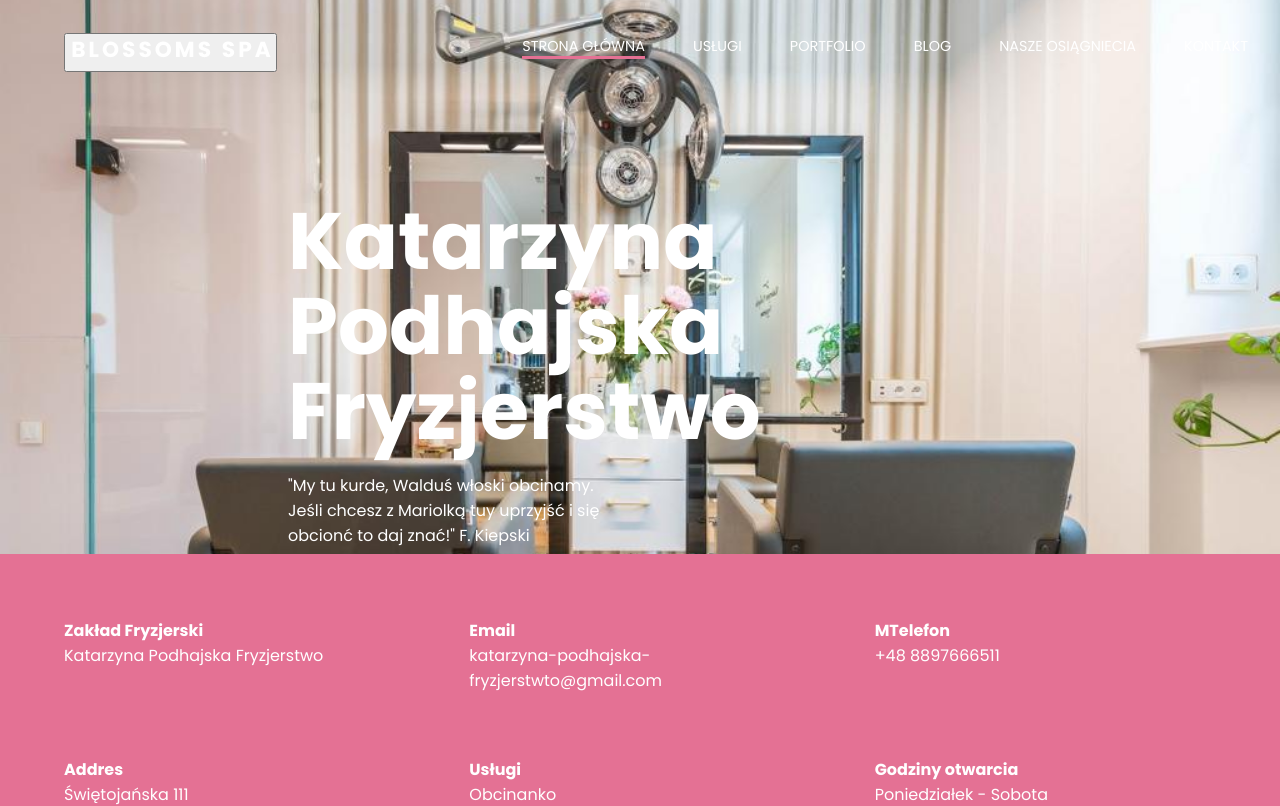
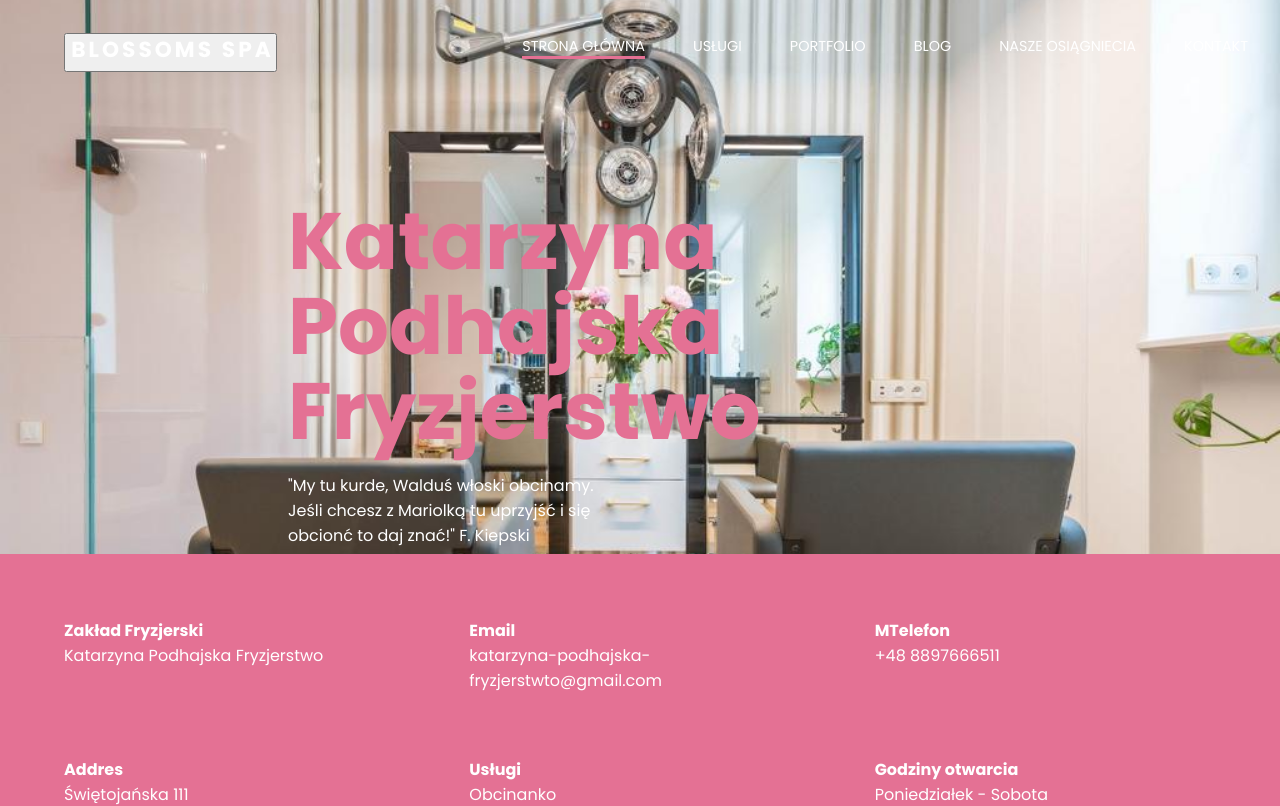
Before and after one commit to piknik1979/katarzyna-podhajska-fryzjerstwo, a React (Create React App) app: page / in a window 1280 px wide. Shown: the top 806 px of the page. Built offline with nearby package versions, Linux system fonts and the light colour scheme.

Commit message:
home changed

```diff
--- a/src/components/Home.jsx
+++ b/src/components/Home.jsx
@@ -21,7 +21,7 @@ function Home() {
           <div className="subTitle">
             <p>
               "My tu kurde, Walduś włoski obcinamy. Jeśli chcesz z Mariolką
-              tuy uprzyjść i się obcionć to daj znać!"
+              tu uprzyjść i się obcionć to daj znać!"
                           F. Kiepski
             </p>
           </div>
@@ -87,6 +87,7 @@ const Section = styled.section`
         h1 {
           font-size: 5rem;
           line-height: 5.3rem;
+          color: #e47194;
         }
       }
       .subTitle {
```
